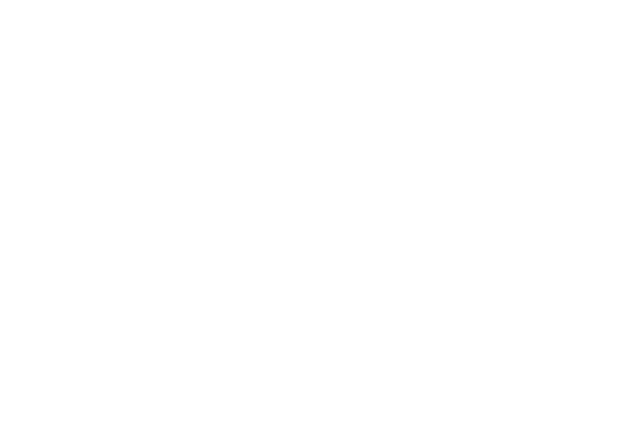
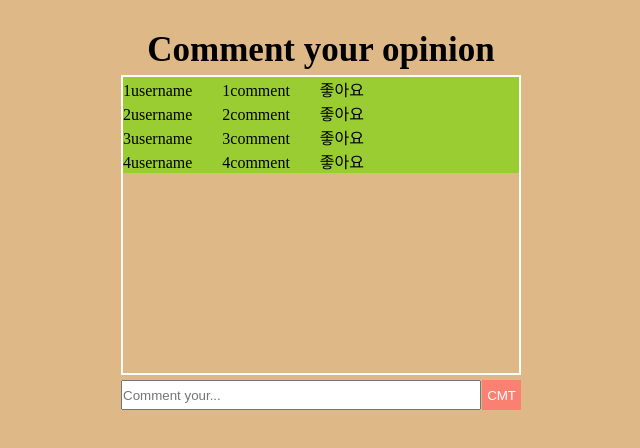
Before and after one commit to kirin059/react-practice, a React (Create React App) app: page /comment in a window 1280 px wide. Shown: the top 448 px of the page, without its empty margins (319-959 px from the left). Built offline with nearby package versions, Linux system fonts and the light colour scheme.

Commit message:
Add: commentList 파일 생성 및 댓글기능 구현하기

```diff
--- a/package.json
+++ b/package.json
@@ -3,6 +3,11 @@
   "version": "0.1.0",
   "private": true,
   "dependencies": {
+    "@fortawesome/fontawesome-svg-core": "^1.2.34",
+    "@fortawesome/free-brands-svg-icons": "^5.15.2",
+    "@fortawesome/free-regular-svg-icons": "^5.15.2",
+    "@fortawesome/free-solid-svg-icons": "^5.15.2",
+    "@fortawesome/react-fontawesome": "^0.1.14",
     "@testing-library/jest-dom": "^5.11.9",
     "@testing-library/react": "^11.2.5",
     "@testing-library/user-event": "^12.7.1",
--- a/src/Routes.js
+++ b/src/Routes.js
@@ -3,6 +3,7 @@
 
 import Todo from "./pages/Todo/Todo";
 import Login from "./pages/Login/Login";
+import Comment from "./pages/Comment/Comment";
 
 class Routes extends React.Component {
     render() {
@@ -11,6 +12,7 @@
                 <Switch>
                     <Route exact path="/" component={Todo} />
                     <Route exact path="/login" component={Login} />
+                    <Route exact path="/comment" component={Comment} />
                 </Switch>
             </Router>
         );
--- /dev/null
+++ b/src/components/CommentList/CommentList.js
@@ -0,0 +1,19 @@
+import React, { Component } from "react";
+
+import "./CommentList.scss";
+
+class CommentList extends Component {
+    render() {
+        return (
+            <div className="commentList">
+                <li>
+                    <span>{this.props.username}</span>
+                    <span>{this.props.content}</span>
+                    <span>{this.props.isLiked ? "좋아요" : "싫어요"}</span>
+                </li>
+            </div>
+        );
+    }
+}
+
+export default CommentList;
--- /dev/null
+++ b/src/components/CommentList/CommentList.scss
@@ -0,0 +1,13 @@
+.commentList {
+    li {
+        background-color: yellowgreen;
+        span {
+            &:first-child {
+                margin-right: 30px;
+            }
+            &:last-child {
+                margin-left: 30px;
+            }
+        }
+    }
+}
--- a/src/components/Modal/Modal.js
+++ b/src/components/Modal/Modal.js
@@ -7,8 +7,8 @@
         return (
             <div className="modal">
                 <div className="modal-container" id="modal">
-                    <button id="close">
-                        <i className="fa fa-times"></i>
+                    <button id="closeBtn">
+                        <i className="fa fa-times"></i>X
                     </button>
                     <div class="modal-content">
                         <p>Register with us</p>
--- a/src/components/Modal/Modal.scss
+++ b/src/components/Modal/Modal.scss
@@ -1,5 +1,5 @@
 .modal {
-    display: none; /* 전체 페이지 깔리기 */
+    /* 전체 뒷배경 */
     position: fixed;
     top: 0;
     left: 0;
@@ -7,16 +7,11 @@
     bottom: 0;
     background-color: rgba(0, 0, 0, 0.6);
 
-    .modal .show-modal {
-        display: block;
-    }
     .modal-container {
+        /* 모달 틀 */
         position: absolute;
         overflow: hidden;
-        display: flex;
-        flex-direction: column;
-        justify-content: center;
-        align-items: center;
+
         /* 정중앙 위치 */
         top: 50%;
         left: 50%;
@@ -30,6 +25,52 @@
 
         animation-name: modalopen;
         animation-duration: 1s;
+
+        .modal-content {
+            display: flex;
+            flex-direction: column;
+            justify-content: center;
+            align-items: center;
+
+            p {
+                font-size: 30px;
+                font-weight: 900;
+            }
+
+            .modal-form {
+                display: flex;
+                flex-direction: column;
+                justify-content: center;
+                width: 300px;
+
+                .form-input {
+                    display: block;
+                    margin: 5px 0 20px;
+                    padding: 5px 5px;
+                    width: 100%;
+                    border-radius: 3px;
+                    cursor: text;
+                }
+
+                .submit-btn {
+                    margin: 10px auto 30px;
+                    cursor: pointer;
+                }
+            }
+        }
+
+        #closeBtn {
+            position: absolute;
+            top: 40px;
+            right: 20px;
+            width: 25px;
+            height: 25px;
+            background: transparent;
+            background-color: orange;
+            border-radius: 5px;
+            font-size: 18px;
+            cursor: pointer;
+        }
     }
     @keyframes modalopen {
         from {
--- /dev/null
+++ b/src/pages/Comment/Comment.js
@@ -0,0 +1,84 @@
+import React, { Component } from "react";
+import CommentList from "../../components/CommentList/CommentList";
+import "./Comment.scss";
+
+class Comment extends Component {
+    constructor() {
+        super();
+        this.state = {
+            commentData: [
+                // 배열데이터 속에 객체 형태로 댓글 관련 정보를 담아줌
+                {
+                    id: 1,
+                    username: "1username",
+                    content: "1comment",
+                    isLiked: "false", // 좋아요 또는 싫어요 2개중 하나니깐 boolean
+                },
+                {
+                    id: 2,
+                    username: "2username",
+                    content: "2comment",
+                    isLiked: "false",
+                },
+                {
+                    id: 3,
+                    username: "3username",
+                    content: "3comment",
+                    isLiked: "false",
+                },
+                {
+                    id: 4,
+                    username: "4username",
+                    content: "4comment",
+                    isLiked: "false",
+                },
+            ],
+        };
+    }
+
+    render() {
+        return (
+            <div className="comment">
+                <h1>Comment your opinion</h1>
+                <ul>
+                    {this.state.commentData.map((comment) => {
+                        return <CommentList key={comment.id} username={comment.username} content={comment.content} isLiked={comment.isLiked} />;
+                    })}
+                    {/* key는 map함수를 돌리는 부분에서만 작성해주기 */}
+
+                    {/* {this.state.commentData.map((comment) => {
+                        return (
+                            <li key={comment.id}>
+                                <span>{comment.username}</span>
+                                <span>{comment.content}</span>
+                                <span>{comment.isLiked ? "좋아요" : "싫어요"}</span>
+                            </li>
+                        );
+                    })} */}
+                    {/* <CommentList />
+                    <li>
+                        <span>2username</span>
+                        <span>2comment</span>
+                        <span>unlike</span>
+                    </li>
+                    <li>
+                        <span>3username</span>
+                        <span>3comment</span>
+                        <span>unlike</span>
+                    </li>
+                    <li>
+                        <span>4username</span>
+                        <span>4comment</span>
+                        <span>unlike</span>
+                    </li> */}
+                </ul>
+                <div className="inputContainer">
+                    <input type="text" placeholder="Comment your..." />
+                    <button>CMT</button>
+                </div>
+            </div>
+        );
+    }
+}
+
+export default Comment;
--- /dev/null
+++ b/src/pages/Comment/Comment.scss
@@ -0,0 +1,41 @@
+* {
+    box-sizing: border-box;
+    margin: 0;
+    padding: 0;
+    .comment {
+        display: flex;
+        flex-direction: column;
+        align-items: center;
+        width: 100vw;
+        height: 100vh;
+        background-color: burlywood;
+        h1 {
+            margin: 30px 0 5px;
+            font-size: 35px;
+        }
+        ul {
+            width: 400px;
+            height: 300px;
+            border: 2px solid #fafefa;
+            list-style: none;
+        }
+        .inputContainer {
+            display: flex;
+            justify-content: space-between;
+            width: 400px;
+            margin-top: 5px;
+            input {
+                width: 90%;
+                height: 30px;
+            }
+            button {
+                padding: 4px;
+                height: 30px;
+                color: white;
+                background-color: salmon;
+                border: 1px solid salmon;
+                cursor: pointer;
+            }
+        }
+    }
+}
--- a/src/pages/Login/Login.js
+++ b/src/pages/Login/Login.js
@@ -4,14 +4,41 @@
 import "./Login.scss";
 
 class Login extends Component {
+    constructor() {
+        super();
+        this.state = {
+            textColor: true,
+            showModal: false,
+        };
+    }
+
+    handleTextColor = () => {
+        //console.log("confirm");
+        this.setState({
+            textColor: !this.state.textColor,
+        });
+    };
+
+    handleLogin = () => {
+        //console.log("confirm");
+        this.setState({
+            showModal: !this.state.showModal,
+        });
+    };
+
     render() {
         return (
             <div className="login">
-                <h1>Welcome to visit our site</h1>
+                <h1 className={this.state.textColor ? "active" : "inactive"}>Welcome to visit our site</h1>
+                <button className="headerBtn" onClick={this.handleTextColor}>
+                    Change Title 🐣{" "}
+                </button>
+                <button className="loginBtn" onClick={this.handleLogin}>
+                    Log in
+                </button>
 
-                <button>Log in</button>
-
-                <Modal />
+                {/* <Modal className={this.state.showModal ? "openModal" : "closeModal"} /> */}
+                {this.state.showModal ? <Modal /> : ""}
             </div>
         );
     }
--- a/src/pages/Login/Login.scss
+++ b/src/pages/Login/Login.scss
@@ -5,16 +5,39 @@
     width: 100vw;
     height: 100vh;
     background: #f0e7e7cc;
+    .active {
+        color: skyblue;
+    }
+    .inactive {
+        color: orange;
+    }
     h1 {
         color: saddlebrown;
         font-size: 80px;
     }
-    button {
-        width: 100px;
+    .headerBtn {
+        width: 200px;
         height: 40px;
+        color: #fafafa;
         background-color: salmon;
         font-size: 20px;
         border: 2px solid rgb(102, 43, 37);
         border-radius: 5px;
     }
+    .loginBtn {
+        margin-top: 20px;
+        width: 200px;
+        height: 40px;
+        color: #fafafa;
+        background-color: rgb(147, 8, 165);
+        font-size: 20px;
+        border: 2px solid rgb(61, 4, 66);
+        border-radius: 5px;
+    }
+    .openModal {
+        visibility: visible;
+    }
+    .closeModal {
+        visibility: hidden;
+    }
 }
```
Also changed, not shown: 1 other file (tests, documents, lock files or other folders).
